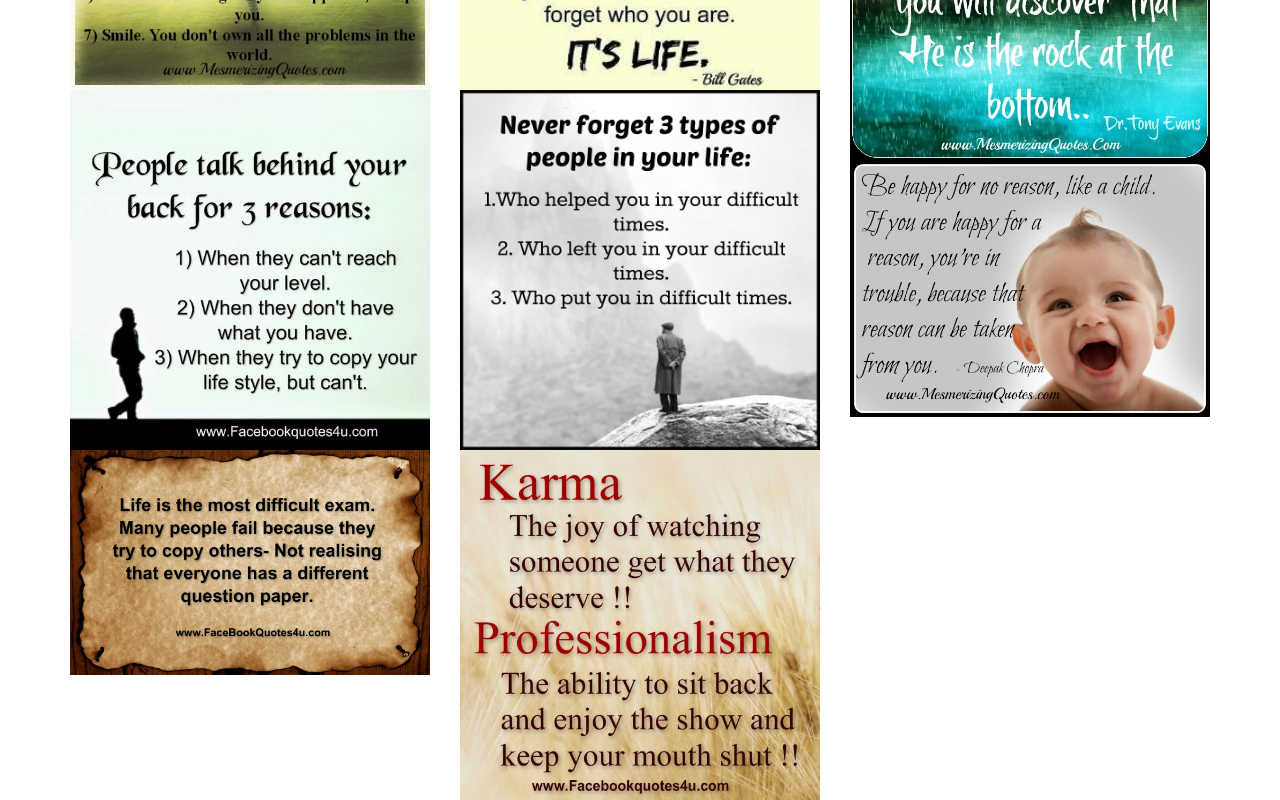
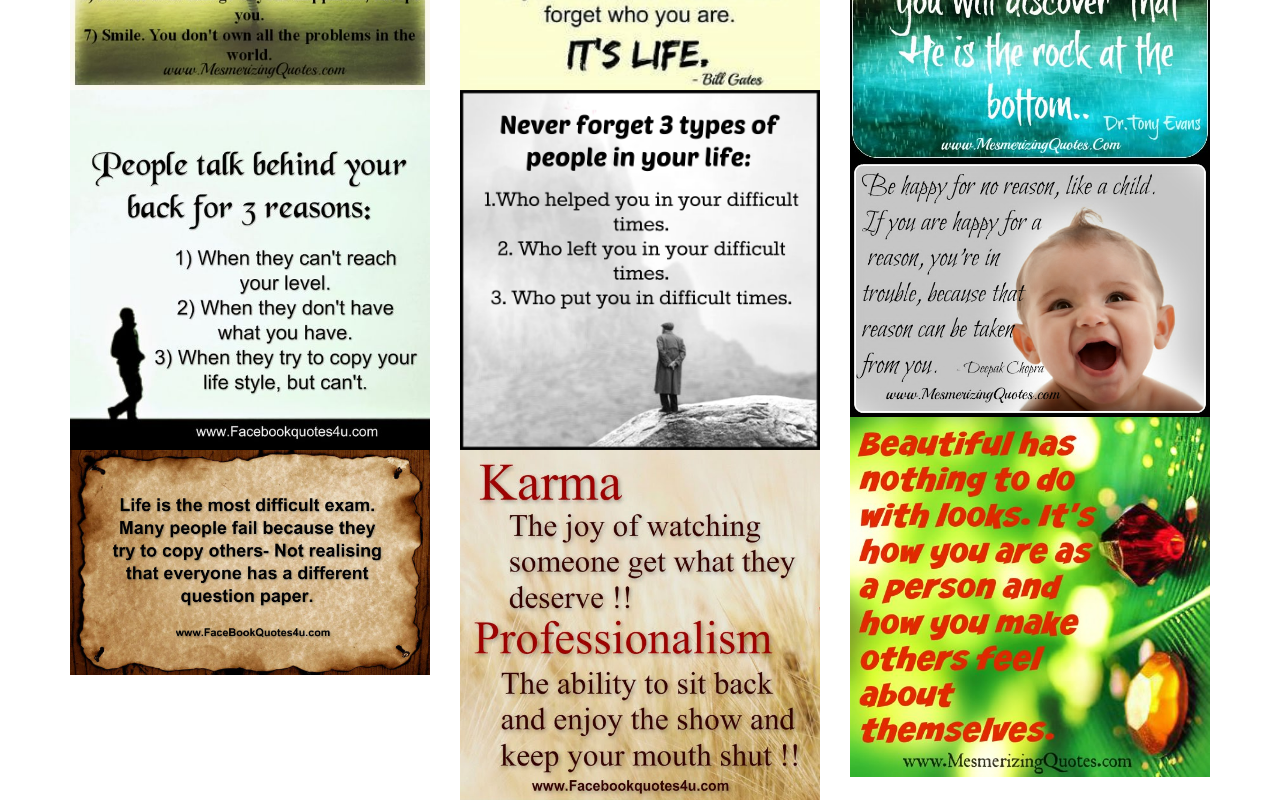
Before and after one commit to rodarodolfo/IdiomTrendsPage3.github.io, a plain HTML site: page index.html in a window 1280 px wide. Shown: the part 822-1622 px from the top of the page. Drawn offline with nearby package versions, Linux system fonts and the light colour scheme.

Commit message:
Update index.html

```diff
--- a/index.html
+++ b/index.html
@@ -53,6 +53,7 @@
      <img class="img-responsive" src="life10.jpg" alt="Chania" width="460" height="345">
      <img class="img-responsive" src="life11.jpg" alt="Chania" width="460" height="345">
      <img class="img-responsive" src="life12.jpg" alt="Chania" width="460" height="345">
+     <img class="img-responsive" src="life13.jpg" alt="Chania" width="460" height="345">
       </div>
     </div>
 </div>
```
